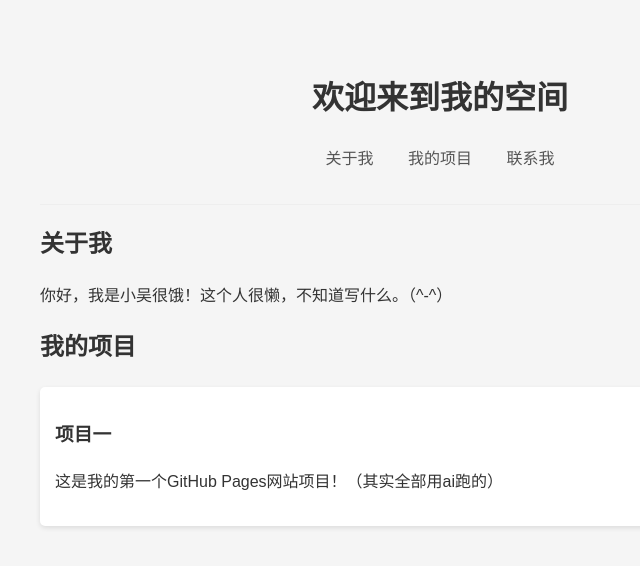
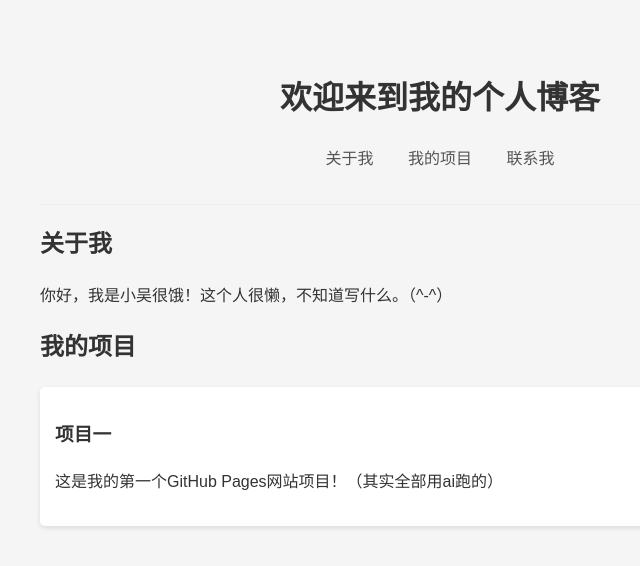
Before and after one commit to eeeee610/eeeee610.github.io, a plain HTML site: page index.html in a window 1280 px wide. Shown: the whole page, without its empty margins (200-840 px from the left). Drawn offline with Linux system fonts and the light colour scheme.

Commit message:
改了标题

```diff
--- a/index.html
+++ b/index.html
@@ -3,7 +3,7 @@
 <head>
     <meta charset="UTF-8">
     <meta name="viewport" content="width=device-width, initial-scale=1.0">
-    <title>我的个人小站</title>
+    <title>我的个人博客</title>
     <style>
         body {
             font-family: 'Microsoft YaHei', sans-serif;
@@ -35,7 +35,7 @@
 </head>
 <body>
     <header>
-        <h1>欢迎来到我的空间</h1>
+        <h1>欢迎来到我的个人博客</h1>
         <nav>
             <a href="#about">关于我</a>
             <a href="#projects">我的项目</a>
```
